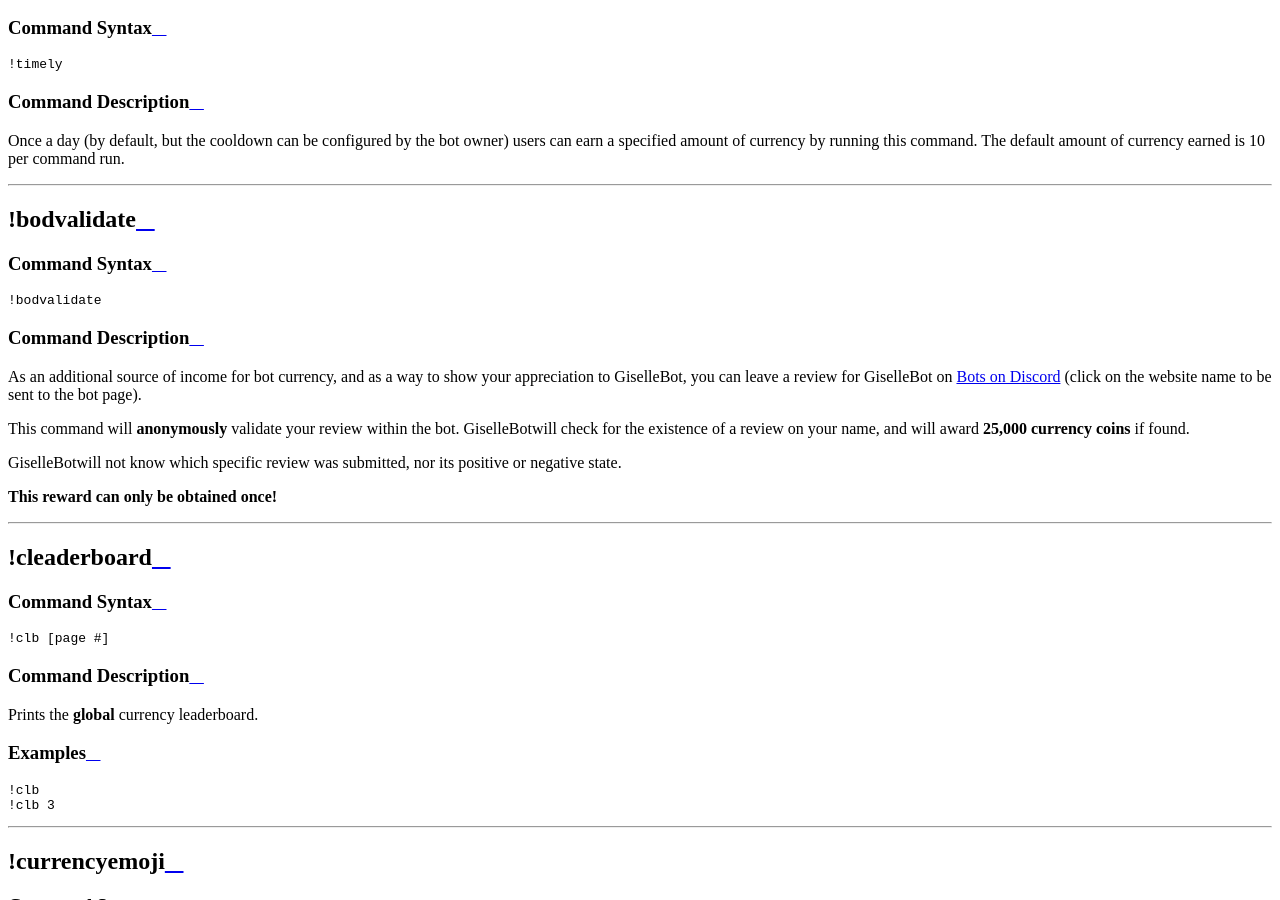
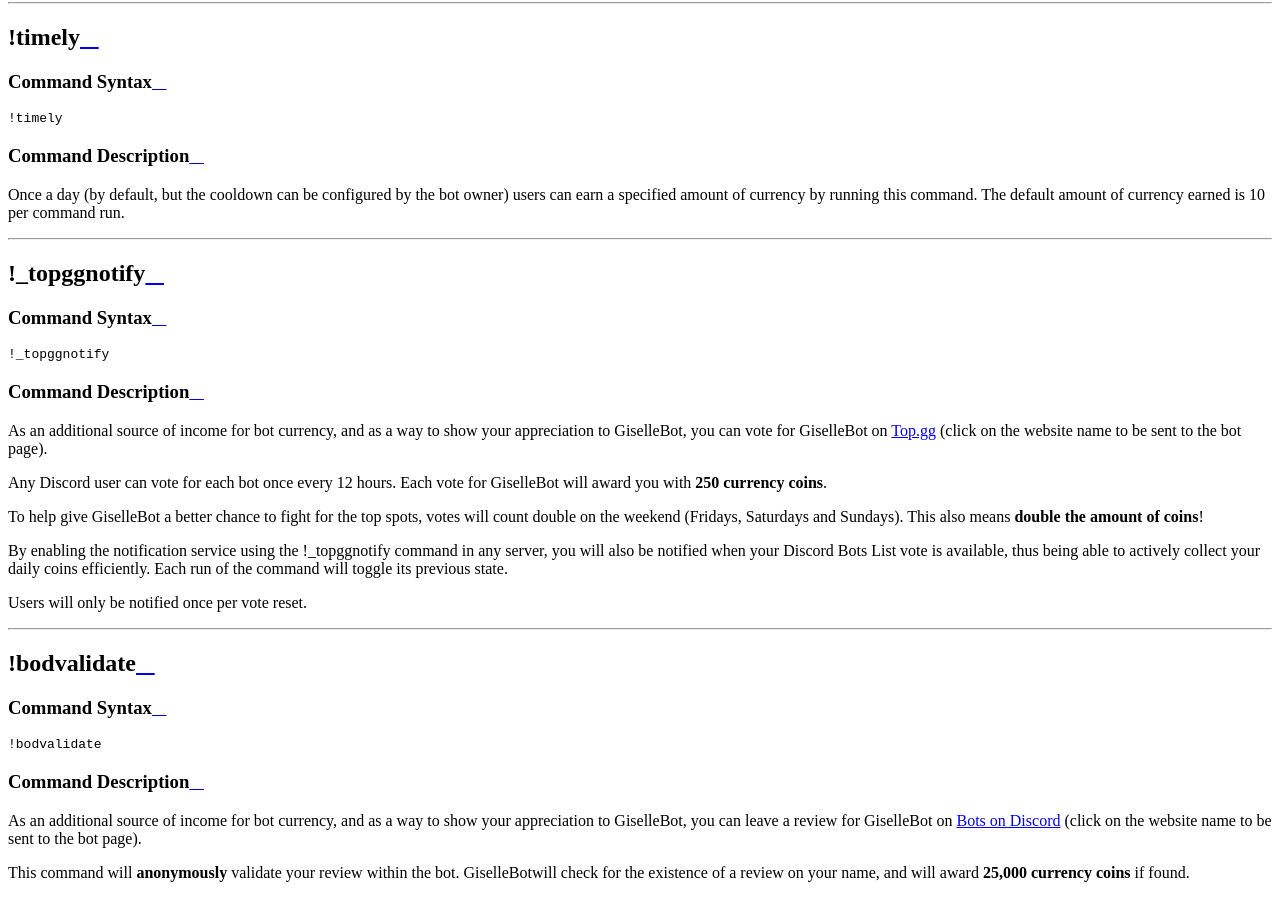
Before and after one commit to cycloptux/GiselleBot-Documentation, a Sphinx documentation site: the page built from docs/source/fun_and_games/currency.rst, in a window 1280 px wide and 900 px high, scrolled down 2590 px. Built offline with Sphinx 7.4.7 and the Read the Docs theme 2.0.0, drawn with Linux system fonts in a browser that asks for light colours; some of the changed text lies outside the part shown.

Commit message:
Reinstated Top.gg voting rewards.

```diff
--- a/docs/source/fun_and_games/currency.rst
+++ b/docs/source/fun_and_games/currency.rst
@@ -50,6 +50,31 @@
 Command Description
 ^^^^^^^^^^^^^^^^^^^
 Once a day (by default, but the cooldown can be configured by the bot owner) users can earn a specified amount of currency by running this command. The default amount of currency earned is 10 per command run.
+
+....
+
+.. _topggnotify:
+
+|bot_prefix|\ _topggnotify
+-----------------------
+
+Command Syntax
+^^^^^^^^^^^^^^
+.. parsed-literal::
+
+    |bot_prefix|\ _topggnotify
+
+Command Description
+^^^^^^^^^^^^^^^^^^^
+As an additional source of income for bot currency, and as a way to show your appreciation to |bot_name|\ , you can vote for |bot_name| on `Top.gg <https://top.gg/bot/356831787445387285>`_ (click on the website name to be sent to the bot page).
+
+Any Discord user can vote for each bot once every 12 hours. Each vote for |bot_name| will award you with **250 currency coins**.
+
+To help give |bot_name| a better chance to fight for the top spots, votes will count double on the weekend (Fridays, Saturdays and Sundays). This also means **double the amount of coins**!
+
+By enabling the notification service using the |bot_prefix|\ _topggnotify command in any server, you will also be notified when your Discord Bots List vote is available, thus being able to actively collect your daily coins efficiently. Each run of the command will toggle its previous state.
+
+Users will only be notified once per vote reset.
 
 ....
 
--- a/docs/source/index.rst
+++ b/docs/source/index.rst
@@ -29,7 +29,7 @@
 .. seealso::
    |bot_name| is also listed on **Top.gg** and **Bots on Discord**. If you like the bot and want to support its growth, be sure to vote for it on those websites!
 
-   * **Top.gg**: https://discordbots.org/bot/356831787445387285
+   * **Top.gg**: https://top.gg/bot/356831787445387285 (rewards included! Refer to :ref:`topggnotify`)
    * **Bots on Discord**: https://bots.ondiscord.xyz/bots/356831787445387285 (rewards included! Refer to :ref:`bodvalidate`)
    * **Discord Bots**: https://discord.bots.gg/bots/356831787445387285
 
```
